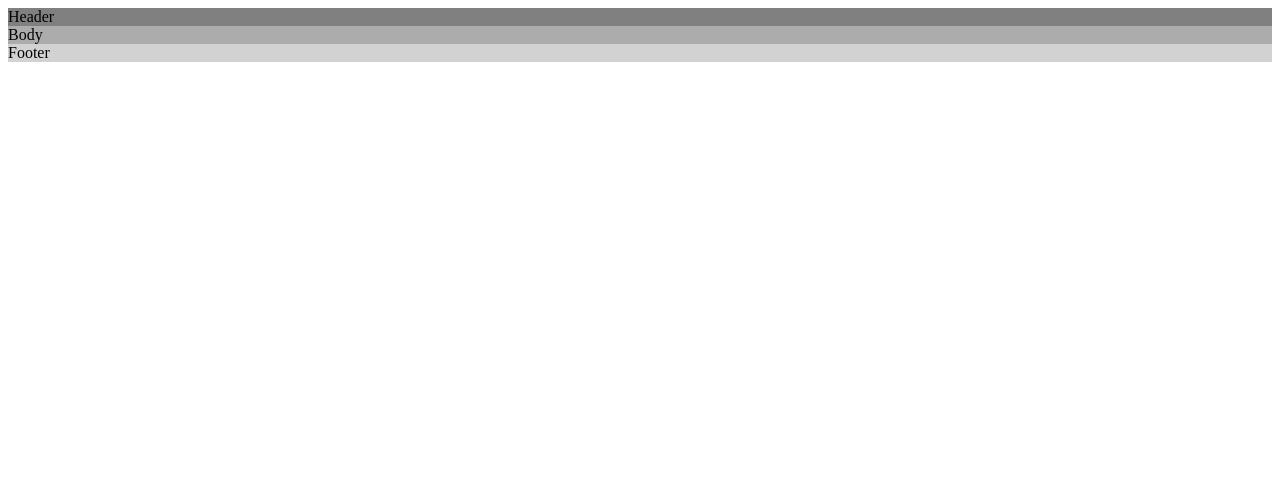
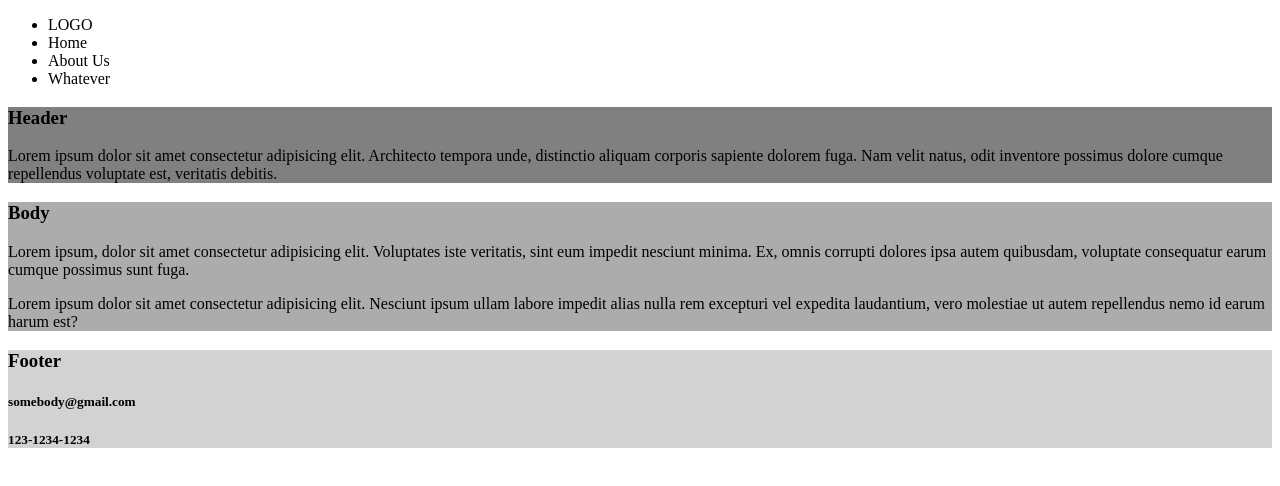
Before and after one commit to nathan-j-lee/100-web-pages, a plain HTML site: page page-1/index.html in a window 1280 px wide. Drawn offline with Linux system fonts and the light colour scheme.

Commit message:
Add html elements

```diff
--- a/page-1/index.html
+++ b/page-1/index.html
@@ -1,22 +1,45 @@
 <!DOCTYPE html>
 <html lang="en">
+
 <head>
     <meta charset="UTF-8">
     <meta name="viewport" content="width=device-width, initial-scale=1.0">
     <title>Page 1</title>
     <link rel="stylesheet" href="style.css">
 </head>
+
 <body>
+    <div class="container" id="navigation">
+        <ul id="navi-items">
+            <li>LOGO</li>
+            <li>Home</li>
+            <li>About Us</li>
+            <li>Whatever</li>
+        </ul>
+    </div>
     <div class="container" id="header">
-        Header
+        <h3 class="title">Header</h3>
+        <p>Lorem ipsum dolor sit amet consectetur adipisicing elit. Architecto tempora unde, distinctio aliquam corporis
+            sapiente dolorem fuga. Nam velit natus, odit inventore possimus dolore cumque repellendus voluptate est,
+            veritatis debitis.</p>
     </div>
 
     <div class="container" id="body">
-        Body
+        <h3 class="title">Body</h3>
+        <p>Lorem ipsum, dolor sit amet consectetur adipisicing elit. Voluptates iste veritatis, sint eum impedit
+            nesciunt minima. Ex, omnis corrupti dolores ipsa autem quibusdam, voluptate consequatur earum cumque
+            possimus sunt fuga.</p>
+        <p>Lorem ipsum dolor sit amet consectetur adipisicing elit. Nesciunt ipsum ullam labore impedit alias nulla rem
+            excepturi vel expedita laudantium, vero molestiae ut autem repellendus nemo id earum harum est?</p>
     </div>
 
     <div class="container" id="footer">
-        Footer
+        <h3 class="title">Footer</h3>
+        <div class="container" id="contact">
+            <h5 id="email">somebody@gmail.com</h5>
+            <h5 id="phone">123-1234-1234</h5>
+        </div>
     </div>
 </body>
+
 </html>
```
